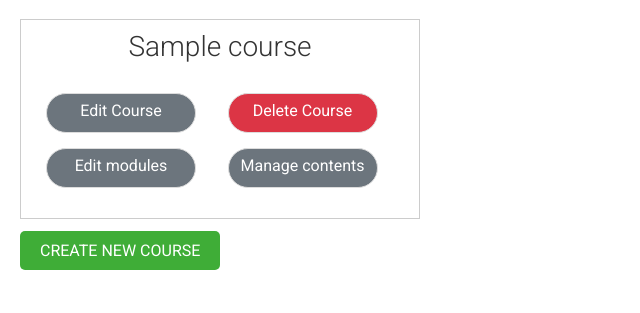
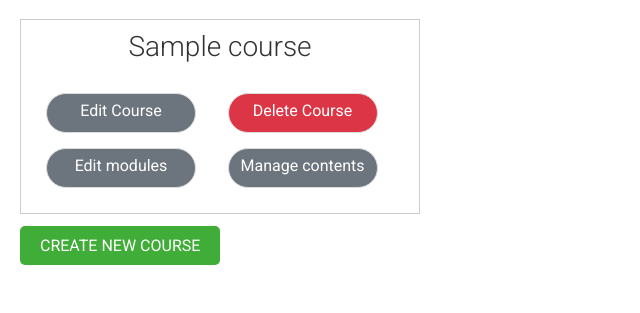
Before and after one commit to STEFANOVIVAS/Educa, a Django app: page /course/dashboard/ in a window 1280 px wide. Shown: the part 165-478 px from the top of the page, without its empty margins (0-640 px from the left). Run offline with Django 3.2, Linux system fonts and the light colour scheme; a user stored in the database is signed in; tables that the repository leaves empty hold one stand-in row (values such as "Sample post"); parts of the project's set-up code (start-up, migrations or seed data) failed here and were passed over; some libraries are stand-ins or nearby versions.

```diff
--- a/courses/static/css/base.css
+++ b/courses/static/css/base.css
@@ -765,7 +765,7 @@ input[type=submit], a.button {
     text-transform:uppercase;
     border:none;
     padding:10px 20px;
-    margin:20px 0;
+    /* margin:20px 0; */
     max-width: 200px;
     text-decoration: none;
     max-height: 40px;
@@ -839,8 +839,8 @@ ul#course-modules li:hover {
     border:1px solid #ccc;
     padding:10px;
     margin-bottom:10px;
-    width:400px;
-    height:200px;
+    max-width:400px;
+
     overflow:auto;
 }
 
--- a/courses/templates/courses/manage/course/list.html
+++ b/courses/templates/courses/manage/course/list.html
@@ -4,9 +4,9 @@
 
 {% block content %}
     <h1>My courses</h1>
-    <div class="container module">
+    <div class="container col-md-6 module">
         {% for course in object_list %}
-            <div class="course-info col-md-4">
+            <div class="course-info">
                 <h3>{{course.title}}</h3>
                 <div class="manage__courses">
                     <div class="manage__courses__button"><a class="text-white bg-secondary" href="{% url 'update_course' course.id %}">Edit Course</a></div>
```
